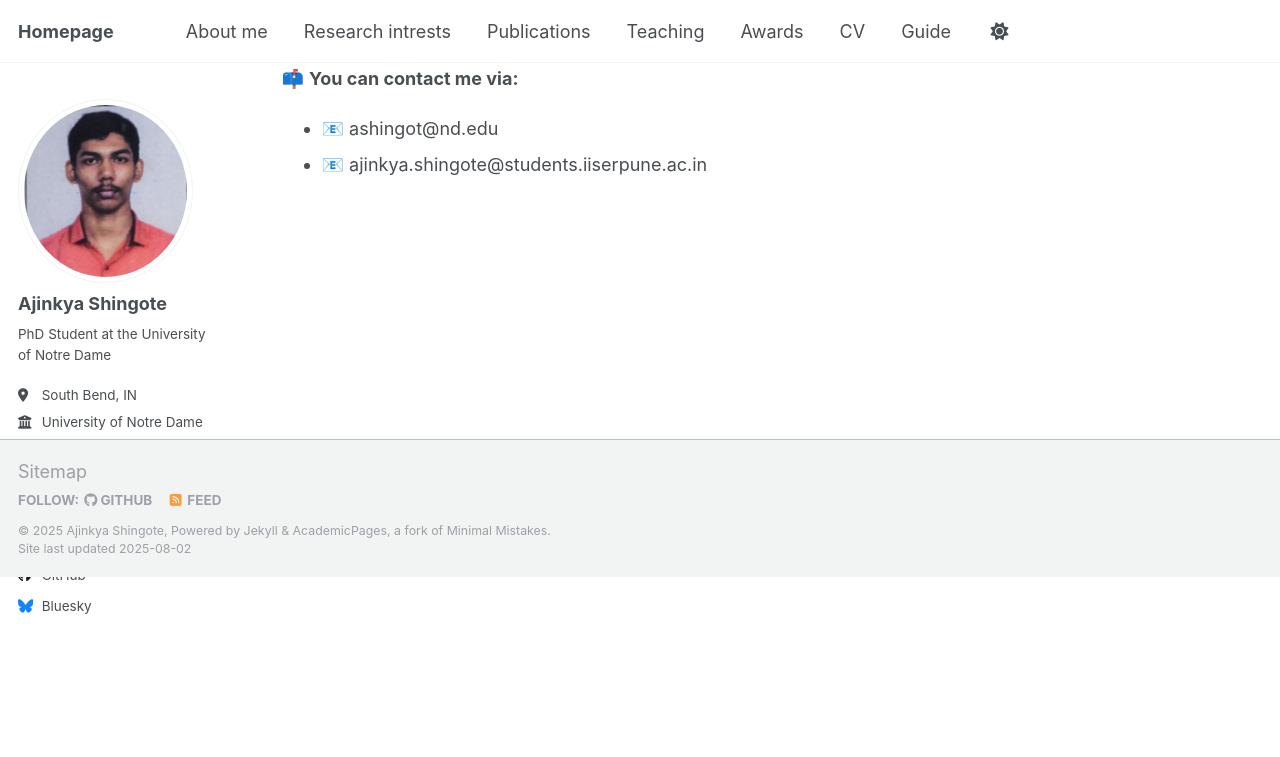
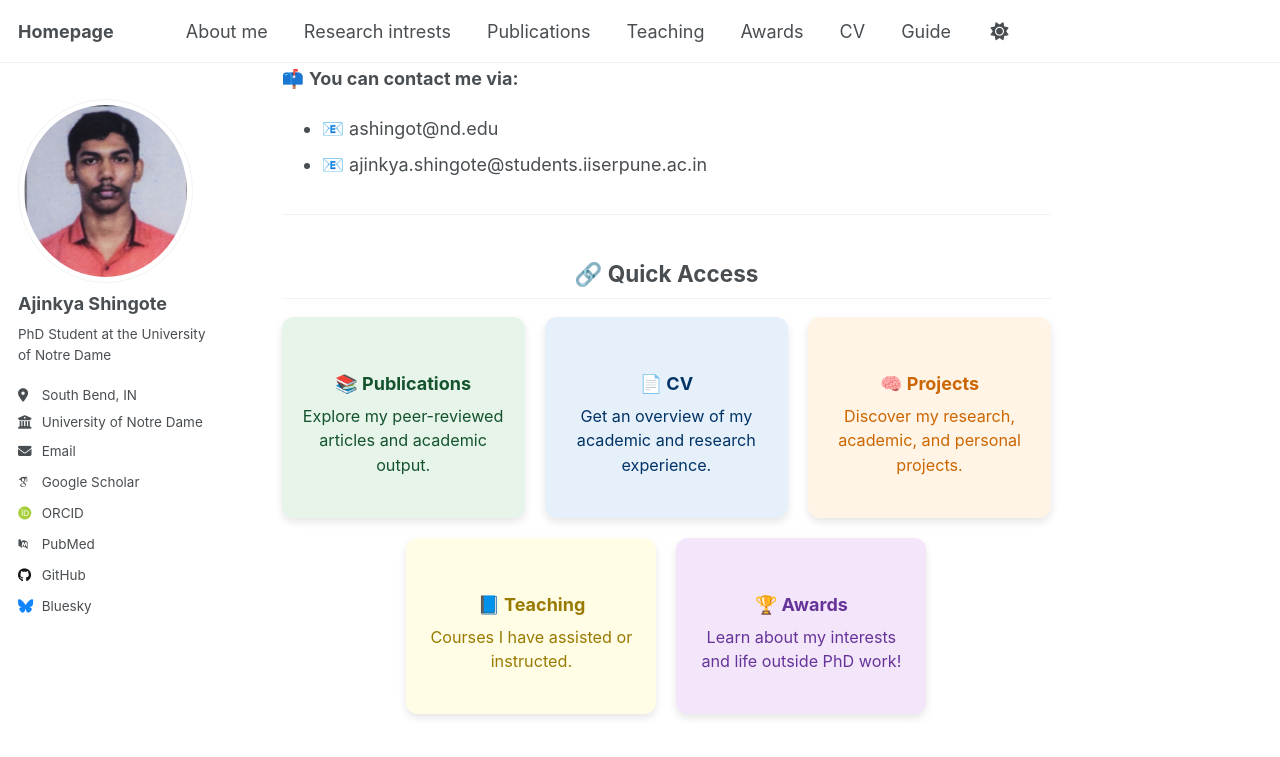
Before and after one commit to ajinkya-ss/ajinkya-ss, a Jekyll site: the page built from _pages/about.md, in a window 1280 px wide and 900 px high, scrolled down 467 px. Shown: the top 757 px of the window. Built offline with Jekyll 4.4.1, drawn with Linux system fonts in a browser that asks for light colours; some web fonts are replaced; a script that is not in the unit is left out.

Commit message:
Update about.md

```diff
--- a/_pages/about.md
+++ b/_pages/about.md
@@ -22,3 +22,36 @@ Previously, I completed my **BS-MS. in Chemistry** at the [Indian Institute of S
 
 - 📧 ashingot@nd.edu
 - 📧 ajinkya.shingote@students.iiserpune.ac.in
+
+<hr style="margin-top: 2rem;">
+
+<h2 style="text-align: center;">🔗 Quick Access</h2>
+
+<div style="display: flex; flex-wrap: wrap; justify-content: center; gap: 20px; margin-top: 1rem;">
+
+  <a href="/publications/" style="flex: 1 1 200px; max-width: 250px; text-align: center; padding: 20px; border-radius: 12px; background-color: #e6f4ea; box-shadow: 0 4px 8px rgba(0,0,0,0.1); text-decoration: none; color: #14532d;">
+  <h3>📚 Publications</h3>
+  <p style="font-size: 0.9em;">Explore my peer-reviewed articles and academic output.</p>
+  </a>
+
+  <a href="/cv/" style="flex: 1 1 200px; max-width: 250px; text-align: center; padding: 20px; border-radius: 12px; background-color: #e6f0fa; box-shadow: 0 4px 8px rgba(0,0,0,0.1); text-decoration: none; color: #003366;">
+    <h3>📄 CV</h3>
+    <p style="font-size: 0.9em;">Get an overview of my academic and research experience.</p>
+  </a>
+
+  <a href="/project/" style="flex: 1 1 200px; max-width: 250px; text-align: center; padding: 20px; border-radius: 12px; background-color: #fff4e6; box-shadow: 0 4px 8px rgba(0,0,0,0.1); text-decoration: none; color: #cc6600;">
+    <h3>🧠 Projects</h3>
+    <p style="font-size: 0.9em;">Discover my research, academic, and personal projects.</p>
+  </a>
+
+  <a href="/teaching/" style="flex: 1 1 200px; max-width: 250px; text-align: center; padding: 20px; border-radius: 12px; background-color: #fffde6; box-shadow: 0 4px 8px rgba(0,0,0,0.1); text-decoration: none; color: #997a00;">
+    <h3>📘 Teaching</h3>
+    <p style="font-size: 0.9em;">Courses I have assisted or instructed.</p>
+  </a>
+
+  <a href="/year-archive/" style="flex: 1 1 200px; max-width: 250px; text-align: center; padding: 20px; border-radius: 12px; background-color: #f3e6fa; box-shadow: 0 4px 8px rgba(0,0,0,0.1); text-decoration: none; color: #663399;">
+    <h3>🏆 Awards</h3>
+    <p style="font-size: 0.9em;">Learn about my interests and life outside PhD work!</p>
+  </a>
+
+</div>
```
